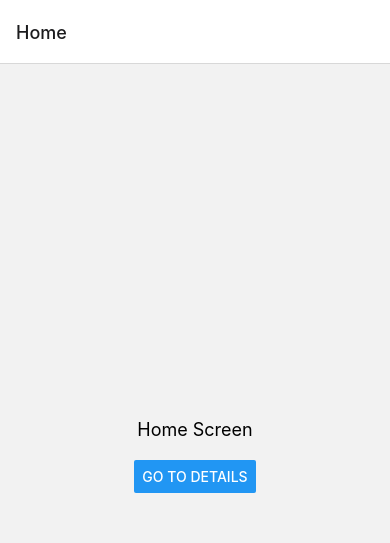
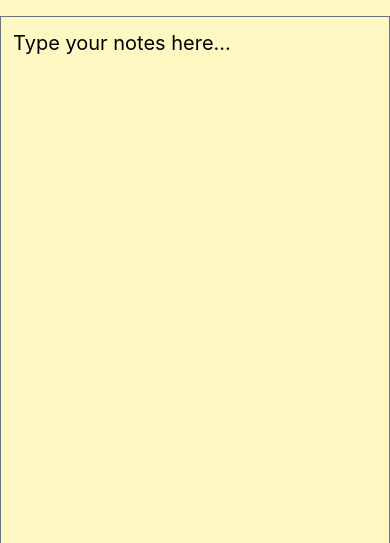
Before and after one commit to shiftkey-labs/SKNotesStarter, a React Native app: screen / in a window 390 px wide. Shown: the top 543 px of the page. Built offline with nearby package versions, Linux system fonts and the light colour scheme.

Commit message:
Committing to continue work from Desktop

```diff
--- a/App.js
+++ b/App.js
@@ -6,31 +6,32 @@ import 'react-native-reanimated';
 import MasonryList from '@react-native-seoul/masonry-list';
 import { NavigationContainer } from '@react-navigation/native';
 import { createNativeStackNavigator } from '@react-navigation/native-stack';
-
+import { useAddNoteMutation, useFetchNotesQuery, useClearNotesMutation } from './db';
 import React, { useState, useEffect } from 'react';
 
 
-function HomeScreen({ navigation }) {
-  return (
-    <View style={tw`flex-1 items-center justify-center`}>
-      <Text style={tw`text-lg mb-4`}>Home Screen</Text>
-      <Button
-        title="Go to Details"
-        onPress={() => navigation.navigate('Details')}
-      />
-    </View>
-  );
-}
+// function HomeScreen({ navigation }) {
+//   return (
+//     <View style={tw`flex-1 items-center justify-center`}>
+//       <Text style={tw`text-lg mb-4`}>Home Screen</Text>
+//       <Button
+//         title="Go to Details"
+//         onPress={() => navigation.navigate('Details')}
+//       />
+//     </View>
+//   );
+// }
 
-function DetailsScreen() {
-  return (
-    <View style={tw`flex-1 items-center justify-center`}>
-      <Text style={tw`text-lg`}>Details Screen</Text>
-    </View>
-  );
-}
+// function DetailsScreen() {
+//   return (
+//     <View style={tw`flex-1 items-center justify-center`}>
+//       <Text style={tw`text-lg`}>Details Screen</Text>
+//     </View>
+//   );
+// }
 
-const Stack = createNativeStackNavigator();
+
+// const Stack = createNativeStackNavigator();
 
 function App() {
 
@@ -42,37 +43,39 @@ function App() {
   */
 
   useDeviceContext(tw);
-  // const [data, setData] = useState([]);
-  // const generateData = (count) => Array.from({ length: count }, (_, i) => ({ id: (i + 1).toString() }));
+  const [data, setData] = useState([]);
+  const generateData = (count) => Array.from({ length: count }, (_, i) => ({ id: (i + 1).toString() }));
 
-  // useEffect(() => {
-  //   setData(generateData(500));
-  // }, []);
+  useEffect(() => {
+    setData(generateData(500));
+  }, []);
 
-  // const renderItem=({item, i}) => (
-  //   <Text style={[tw`bg-blue-200 text-gray-500 m-1`, { height: Math.floor(Math.random() * 100) + 50 }]}>
-  //     {item.id}
-  //   </Text>
-  // )
+  const renderItem=({item, i}) => (
+    <Text style={[tw`bg-blue-300 text-gray-500 m-1`, { height: Math.floor(Math.random() * 100) + 50 }]}>
+      {item.id}
+    </Text>
+  )
+
   return (
     <Provider store={store}>
       <SafeAreaView style={tw`flex-1 bg-yellow-100`}>
       {/* <TextInput
           style={tw`max-w-full mt-4 text-left text-xl border border-gray-500 p-3`}
           placeholder="Search..."
-        />
+        /> */}
         <TextInput
           style={tw`max-w-full flex-1 mt-4 text-left text-xl border border-gray-500 p-3`}
           multiline
           placeholder="Type your notes here..."
-        /> */}
-        <NavigationContainer>
+
+        />
+        {/* <NavigationContainer>
       <Stack.Navigator initialRouteName="Home">
         <Stack.Screen name="Home" component={HomeScreen} />
         <Stack.Screen name="Details" component={DetailsScreen} />
       </Stack.Navigator>
-    </NavigationContainer>
-         {/* <MasonryList
+    </NavigationContainer> */}
+         <MasonryList
       style={tw`w-full h-screen`}
       data={data}
       keyExtractor={(item) => item.id}
@@ -80,7 +83,7 @@ function App() {
       showsVerticalScrollIndicator={false}
       renderItem={renderItem}
       onEndReachedThreshold={0.1}
-    /> */}
+    />
       </SafeAreaView>
     </Provider>
   )
```
